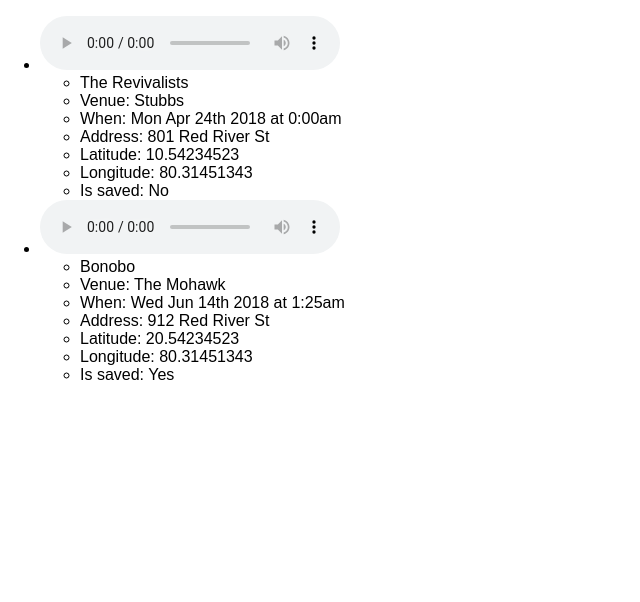
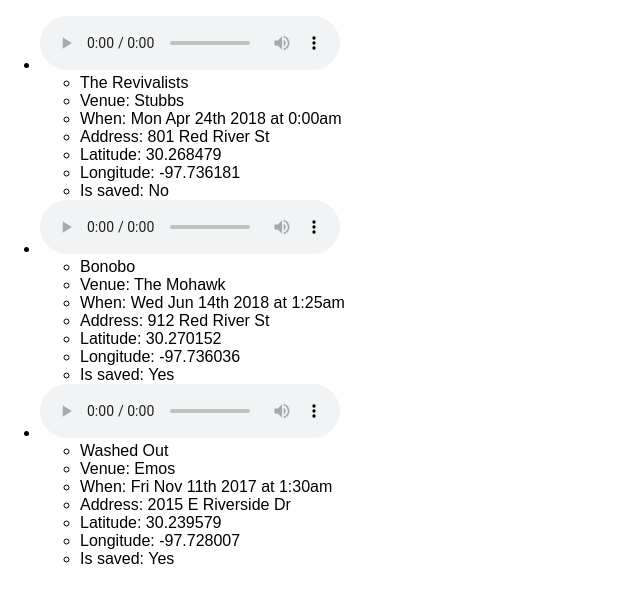
Before and after one commit to mrjasonweaver/showmap, a React (Create React App) app: page / in a window 1280 px wide. Shown: the top 602 px of the page, without its empty margins (0-640 px from the left). Built offline with nearby package versions, Linux system fonts and the light colour scheme.

Commit message:
Grooming the data

```diff
--- a/src/shows.js
+++ b/src/shows.js
@@ -5,8 +5,8 @@ const shows = [
         "venue_name": "Stubbs",
         "venue_address": "801 Red River St",
         "coordinates": {
-            "latitude": 10.54234523,
-            "longitude": 80.31451343
+            "latitude": 30.268479,
+            "longitude": -97.736181
         },
         "latest_hit": "http://podcast.newrock1041.fm/kfrr2/4858750.mp3",
         "date": "2018-04-23T00:00:00.511Z",
@@ -18,11 +18,24 @@ const shows = [
         "venue_name": "The Mohawk",
         "venue_address": "912 Red River St",
         "coordinates": {
-            "latitude": 20.54234523,
-            "longitude": 80.31451343
+            "latitude": 30.270152,
+            "longitude": -97.736036
         },
         "latest_hit": "http://kutx.org/wp-content/uploads/2017/09/Bonobo-Bambro-Koyo-Ganda-feat.-Innov-Gnawa.mp3",
         "date": "2018-06-13T01:25:43.511Z",
+        "is_saved": true
+    },
+    {
+        "show_id": 3,
+        "artist_name": "Washed Out",
+        "venue_name": "Emos",
+        "venue_address": "2015 E Riverside Dr",
+        "coordinates": {
+            "latitude": 30.239579,
+            "longitude": -97.728007
+        },
+        "latest_hit": "http://downloads.pitchforkmedia.com/Washed%20Out%20-%20Belong.mp3",
+        "date": "2017-11-10T01:30:43.511Z",
         "is_saved": true
     }
 ]
```
